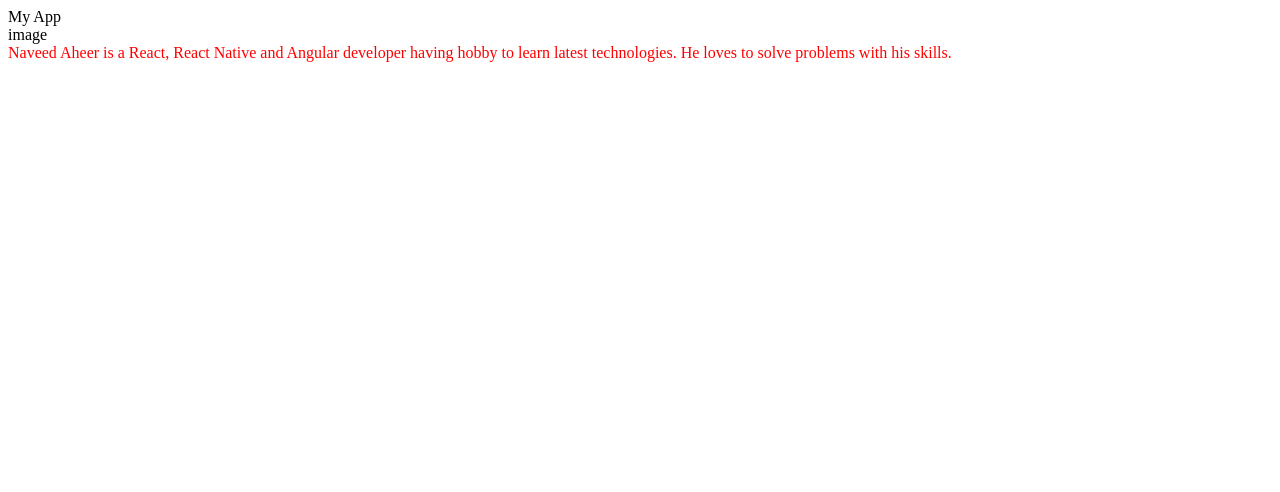
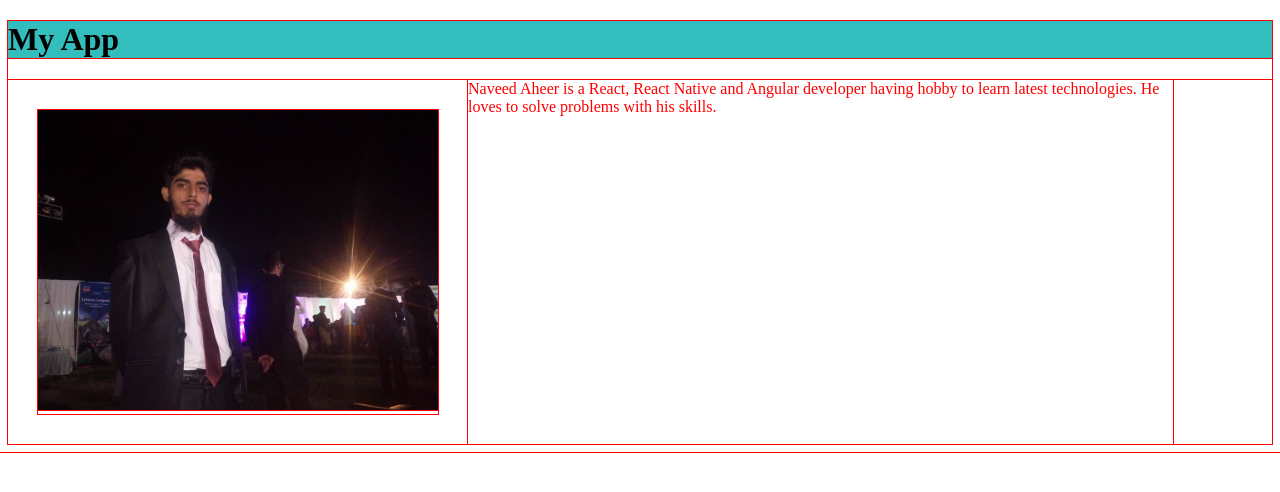
Before and after one commit to naveedaheer/udacity-Intro-to-HTML-and-CSS, a plain HTML site: page toplist/index.html in a window 1280 px wide. Drawn offline with Linux system fonts and the light colour scheme.

Commit message:
applied some CSS

```diff
--- a/toplist/index.html
+++ b/toplist/index.html
@@ -10,9 +10,11 @@
 </head>
 
 <body>
-    <div class="title">My App</div>
+    <h1 class="title">My App</h1>
     <div class="app">
-        <div class="screenshot">image</div>
+        <div class="screenshot">
+            <img src="images/dp.jpg" alt="Naveed Pic" width="400px" height="300px">
+        </div>
         <div class="description">
             Naveed Aheer is a React, React Native and Angular developer having hobby to learn latest technologies. He loves to solve
             problems with his skills.
--- a/toplist/style.css
+++ b/toplist/style.css
@@ -1,3 +1,27 @@
+* {
+   outline: 1px solid red !important;
+}
+
+* {
+    -webkit-box-sizing: border-box;
+    -moz-box-sizing: border-box;
+    -ms-box-sizing: border-box;
+    box-sizing: border-box;
+}
 .description{
     color: red;
+    max-width: 705px;
 }
+.screenshot{
+    max-width: 460px;
+    margin: 30px;
+}
+
+.app{
+    display: flex;
+}
+
+.title{
+
+background-color: #33BEBD;
+}
```
Also changed, not shown: toplist/images/dp.jpg (added).
